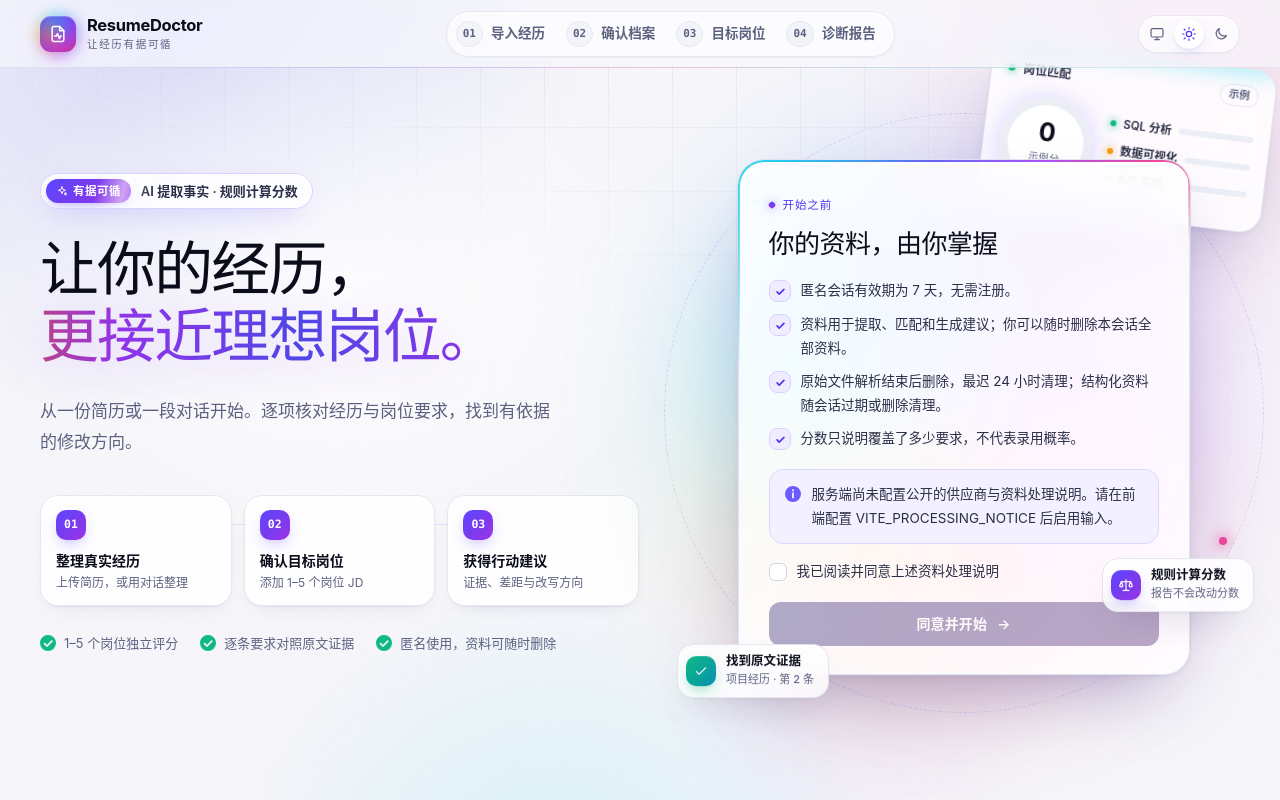
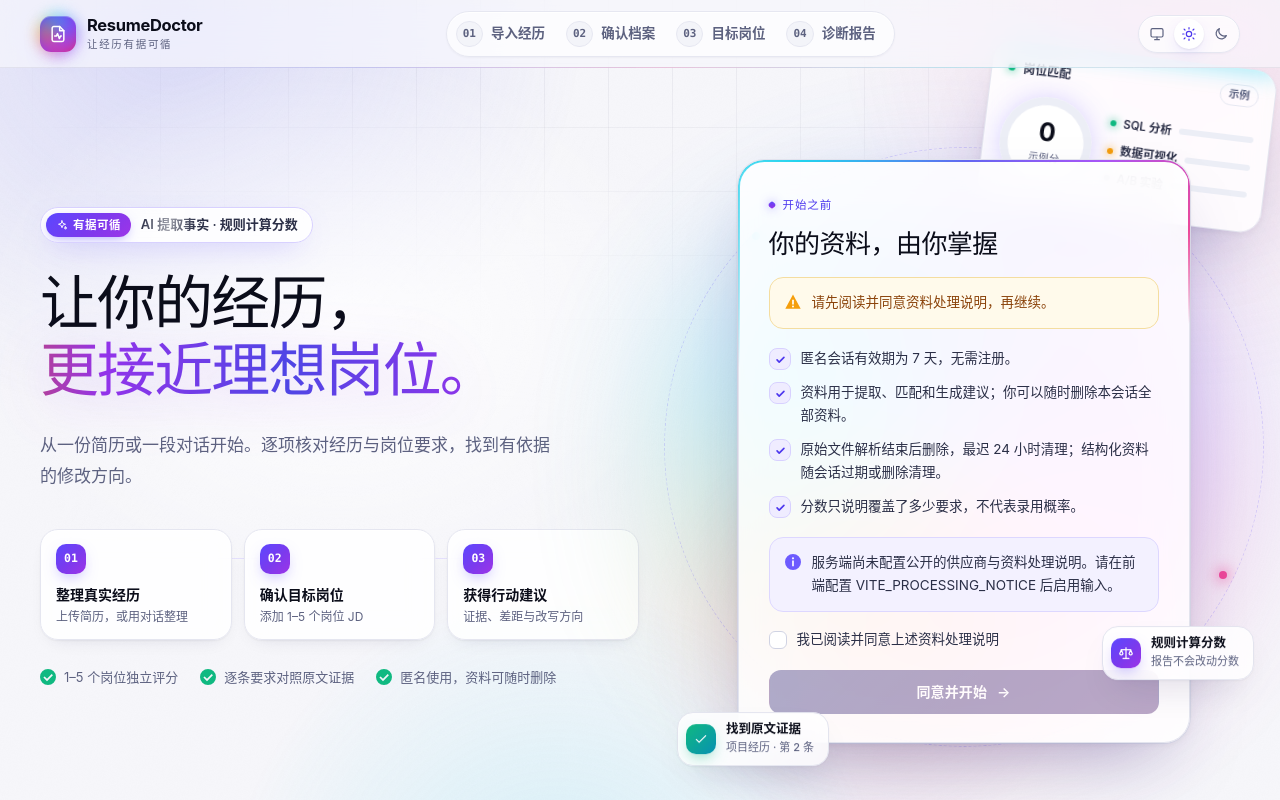
Before and after one commit to Riverstar123/ResumeDoctor, a React (Vite) app in the folder frontend/: page /profiles/1/follow-up in a window 1280 px wide. Shown: the top 800 px of the page. Built offline with nearby package versions, Linux system fonts and the light colour scheme; no server answers.

Commit message:
Prompt for consent before workspace navigation

```diff
--- a/frontend/src/components/Shell.tsx
+++ b/frontend/src/components/Shell.tsx
@@ -1,4 +1,4 @@
-import { useEffect, useRef, useState } from 'react';
+import { useEffect, useRef, useState, type MouseEvent } from 'react';
 import { Link, NavLink, Outlet, useLocation, useNavigate } from 'react-router-dom';
 import { isMock } from '../api';
 import { useApp } from '../state';
@@ -23,6 +23,8 @@ export function Shell() {
   const navigate = useNavigate();
   const location = useLocation();
   const [consent, setConsent] = useState(false);
+  const [consentPrompt, setConsentPrompt] = useState(false);
+  const consentPanel = useRef<HTMLElement>(null);
   const [deleting, setDeleting] = useState(false);
   const [scenario, setScenario] = useState<Scenario>('success');
   const notice = import.meta.env.VITE_PROCESSING_NOTICE?.trim();
@@ -46,6 +48,13 @@ export function Shell() {
     firstRoute.current = false;
     document.getElementById('main-content')?.focus({ preventScroll: true });
   }, [location.pathname]);
+  const requireConsent = (event: MouseEvent<HTMLAnchorElement>) => {
+    if (app.ready) return;
+    event.preventDefault();
+    setConsentPrompt(true);
+    consentPanel.current?.focus({ preventScroll: true });
+    consentPanel.current?.scrollIntoView({ block: 'start', behavior: 'instant' });
+  };
   return (
     <div className="app-shell">
       <div className="ambient" aria-hidden="true">
@@ -79,18 +88,19 @@ export function Shell() {
             </span>
           </Link>
           <nav className="step-nav" aria-label="主导航">
-            <NavLink to="/" end>
+            <NavLink to="/" end onClick={requireConsent}>
               <span className="step-index">01</span> <span className="step-label">导入经历</span>
             </NavLink>
             <NavLink
               to={app.workspace.profileId ? `/profiles/${app.workspace.profileId}` : '/profile'}
+              onClick={requireConsent}
             >
               <span className="step-index">02</span> <span className="step-label">确认档案</span>
             </NavLink>
-            <NavLink to="/jobs">
+            <NavLink to="/jobs" onClick={requireConsent}>
               <span className="step-index">03</span> <span className="step-label">目标岗位</span>
             </NavLink>
-            <NavLink to="/history">
+            <NavLink to="/history" onClick={requireConsent}>
               <span className="step-index">04</span> <span className="step-label">诊断报告</span>
             </NavLink>
           </nav>
@@ -163,9 +173,19 @@ export function Shell() {
       <main id="main-content" tabIndex={-1}>
         {!app.ready ? (
           <Landing>
-            <section className="panel consent-panel">
+            <section
+              className="panel consent-panel"
+              ref={consentPanel}
+              tabIndex={-1}
+              aria-labelledby="consent-title"
+            >
               <p className="eyebrow">开始之前</p>
-              <h2>你的资料，由你掌握</h2>
+              <h2 id="consent-title">你的资料，由你掌握</h2>
+              <div role="status">
+                {!app.loading && (consentPrompt || location.pathname !== '/') && (
+                  <p className="notice warning">请先阅读并同意资料处理说明，再继续。</p>
+                )}
+              </div>
               <ul className="privacy-list">
                 <li>匿名会话有效期为 7 天，无需注册。</li>
                 <li>资料用于提取、匹配和生成建议；你可以随时删除本会话全部资料。</li>
@@ -200,6 +220,7 @@ export function Shell() {
                   className="button wide"
                   disabled={!consent || (!isMock && !notice)}
                   onClick={() => {
+                    setConsentPrompt(false);
                     startedHere.current = true;
                     void app.start();
                   }}
```
Also changed, not shown: 1 other file (tests, documents, lock files or other folders).
